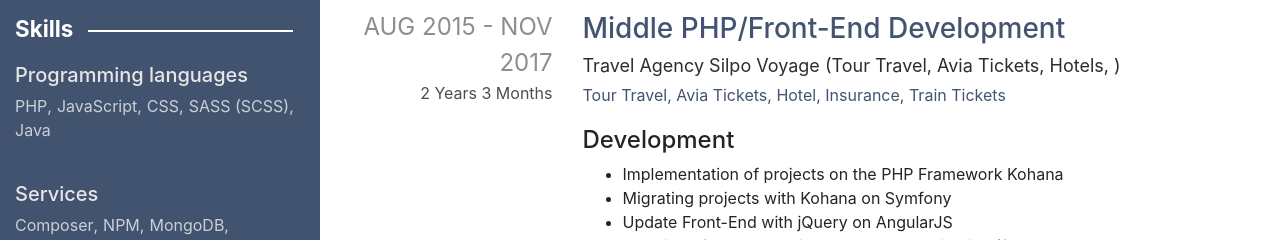
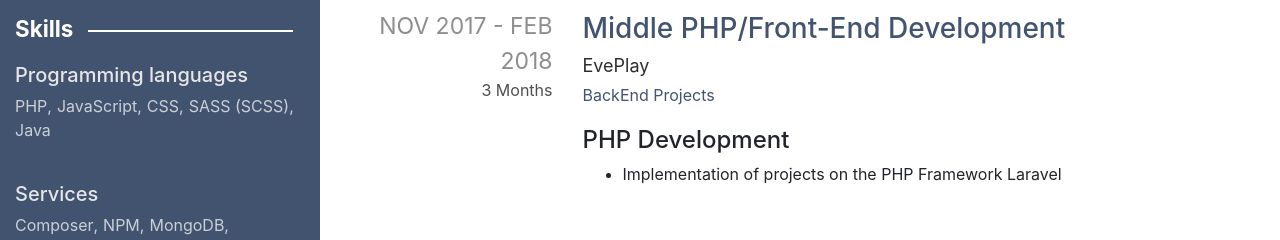
Before and after one commit to olegtytarenko/cv, a plain HTML site: page index.html in a window 1280 px wide. Shown: the part 522-762 px from the top of the page. Drawn offline with nearby package versions, Linux system fonts and the light colour scheme.

Commit message:
Update CV information

```diff
--- a/assets/style.css
+++ b/assets/style.css
@@ -140,7 +140,7 @@ html, body {
 
 .time__text-title {
   text-transform: uppercase;
-  font-size: 24px;
+  font-size: 23px;
   color: #8d8e8e; }
 .time__text-diff {
   display: block;
--- a/assets/worksLists.js
+++ b/assets/worksLists.js
@@ -90,11 +90,16 @@
 
                         var $timeDiffHTML = d.createElement('span');
                         $timeDiffHTML.setAttribute('class', 'time__text-diff');
-                        $timeDiffHTML.innerHTML = [
-                            dateEnd.diff(dateBegin, 'years'), 'Years',
-                            dateEnd.diff(dateBegin, 'month') - (dateEnd.diff(dateBegin, 'years') * 12),
-                            'Months'
-                        ].join(' ');
+                        var year = dateEnd.diff(dateBegin, 'years');
+                        var innerData = [];
+
+                        if(year > 0) {
+                            innerData.push( dateEnd.diff(dateBegin, 'years'));
+                            innerData.push('Years');
+                        }
+                        innerData.push(dateEnd.diff(dateBegin, 'month') - (dateEnd.diff(dateBegin, 'years') * 12));
+                        innerData.push('Months');
+                        $timeDiffHTML.innerHTML = innerData.join(' ');
                         timeContent.appendChild($timeDateBegin);
                         timeContent.appendChild($timeDateEnd);
                         timeContent.appendChild($timeDiffHTML);
--- a/libs/works.en.json
+++ b/libs/works.en.json
@@ -3,6 +3,21 @@
     {
       "title": "Employment History",
       "lists": [
+        {
+          "dateBegin": "2017-11-01",
+          "dateEnd": "2018-02-01",
+          "title": "EvePlay",
+          "classifications": ["BackEnd Projects"],
+          "positionsHeld": "Middle PHP/Front-End Development",
+          "descriptions": [
+            {
+              "title": "PHP Development",
+              "lists": [
+                "Implementation of projects on the PHP Framework Laravel"
+              ]
+            }
+          ]
+        },
         {
           "dateBegin": "2015-08-01",
           "dateEnd": "2017-11-01",
```
